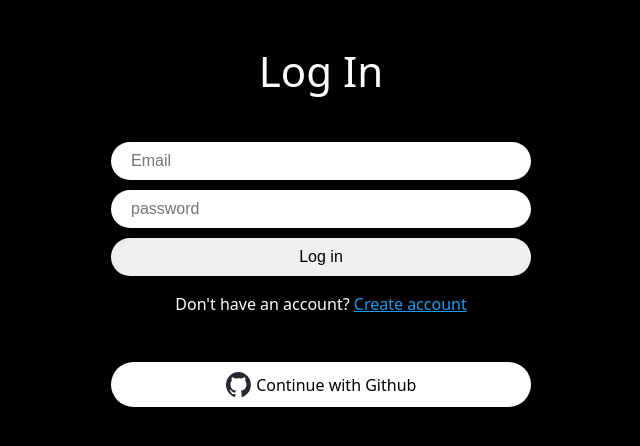
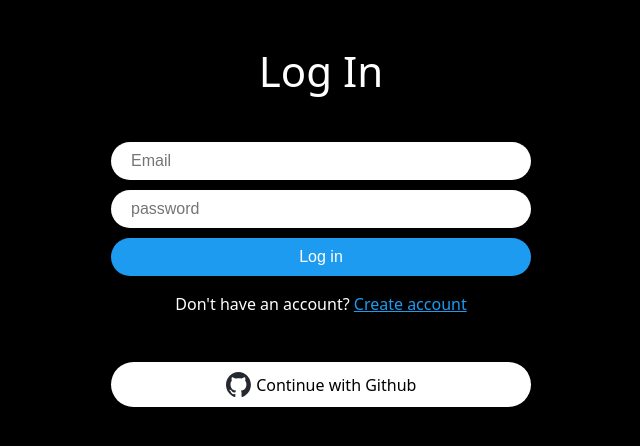
Before and after one commit to jeong922/react-nwitter, a React (Vite) app: page /login in a window 1280 px wide. Shown: the top 446 px of the page, without its empty margins (319-959 px from the left). Built offline with nearby package versions, Linux system fonts and the light colour scheme; no server answers.

Commit message:
authentication - auth-components input button 색 변경

```diff
--- a/src/components/auth-components.ts
+++ b/src/components/auth-components.ts
@@ -29,6 +29,8 @@ export const Input = styled.input`
   font-size: 16px;
   &[type='submit'] {
     cursor: pointer;
+    background-color: #1d9bf0;
+    color: white;
     &:hover {
       opacity: 0.8;
     }
```
